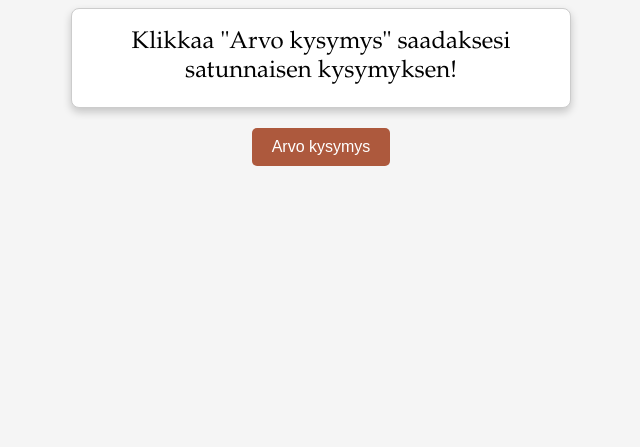
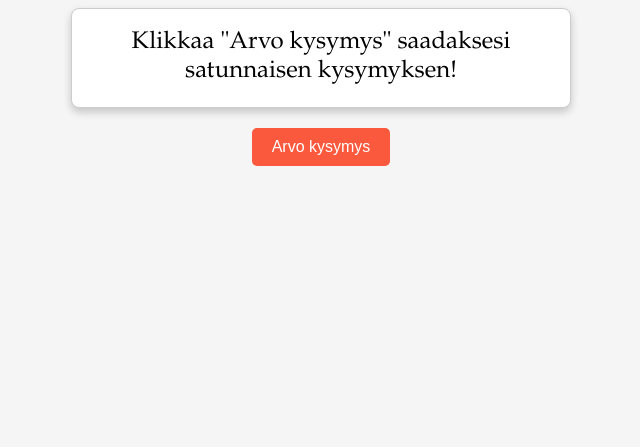
Before and after one commit to herkkuhaarukka/Peli, a plain HTML site: page index.html in a window 1280 px wide. Shown: the part 353-800 px from the top of the page, without its empty margins (319-959 px from the left). Drawn offline with Linux system fonts and the light colour scheme.

Commit message:
Update index.html

```diff
--- a/index.html
+++ b/index.html
@@ -31,7 +31,7 @@
             padding: 10px 20px;
             font-size: 1rem;
             color: #fff;
-            background-color: #ad593d;
+            background-color: #fa593d;
             border: none;
             border-radius: 5px;
             cursor: pointer;
```
